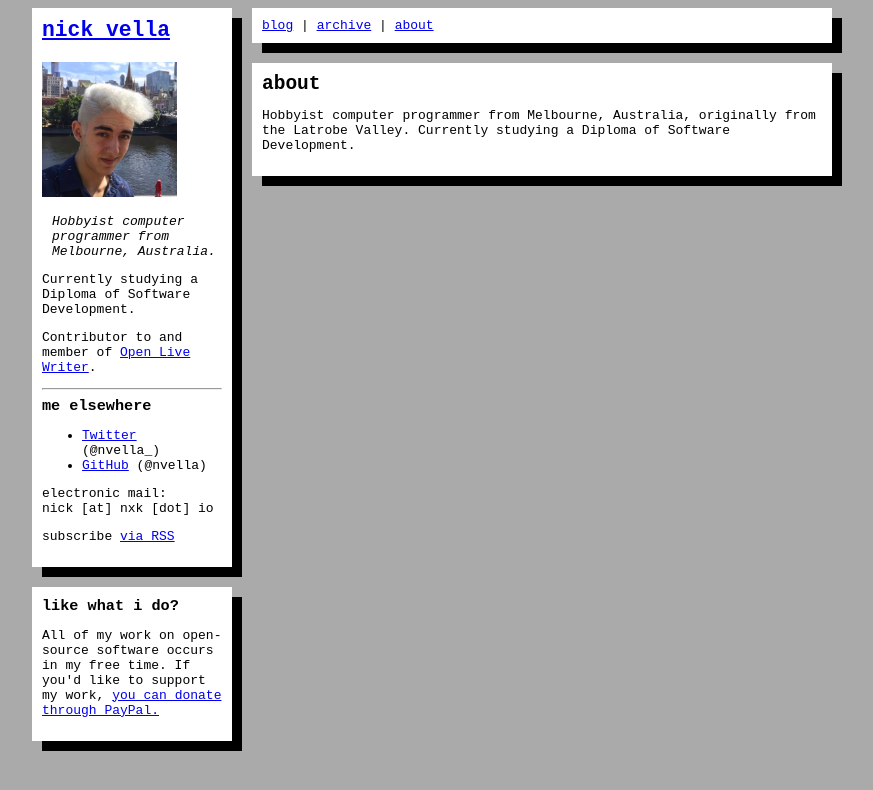
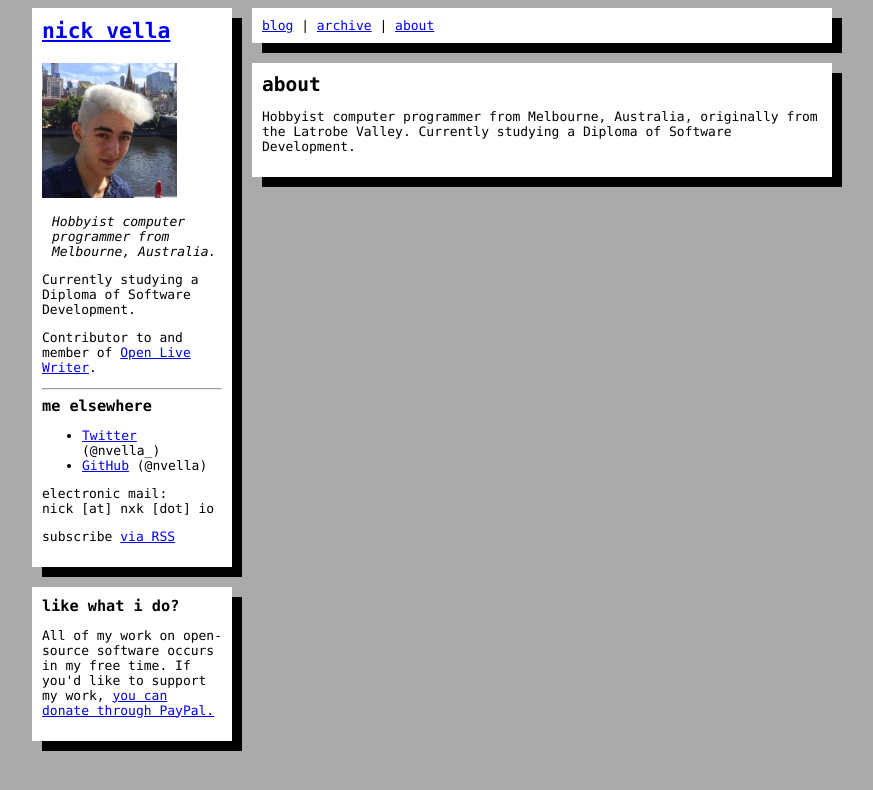
Before and after one commit to nvella/nvella.github.io, a Jekyll site: the page built from about.md, in a window 1280 px wide. Shown: the top 790 px of the page, without its empty margins (208-1081 px from the left). Built offline with Jekyll 4.4.1, drawn with Linux system fonts in a browser that asks for light colours.

Commit message:
specify font and size

```diff
--- a/_sass/theme.scss
+++ b/_sass/theme.scss
@@ -1,6 +1,7 @@
 body {
     background: #aaa;
-    font-family: monospace;
+    font-family: 'Consolas', monospace;
+    font-size: 13px;
 }
 
 .site-title {
```
